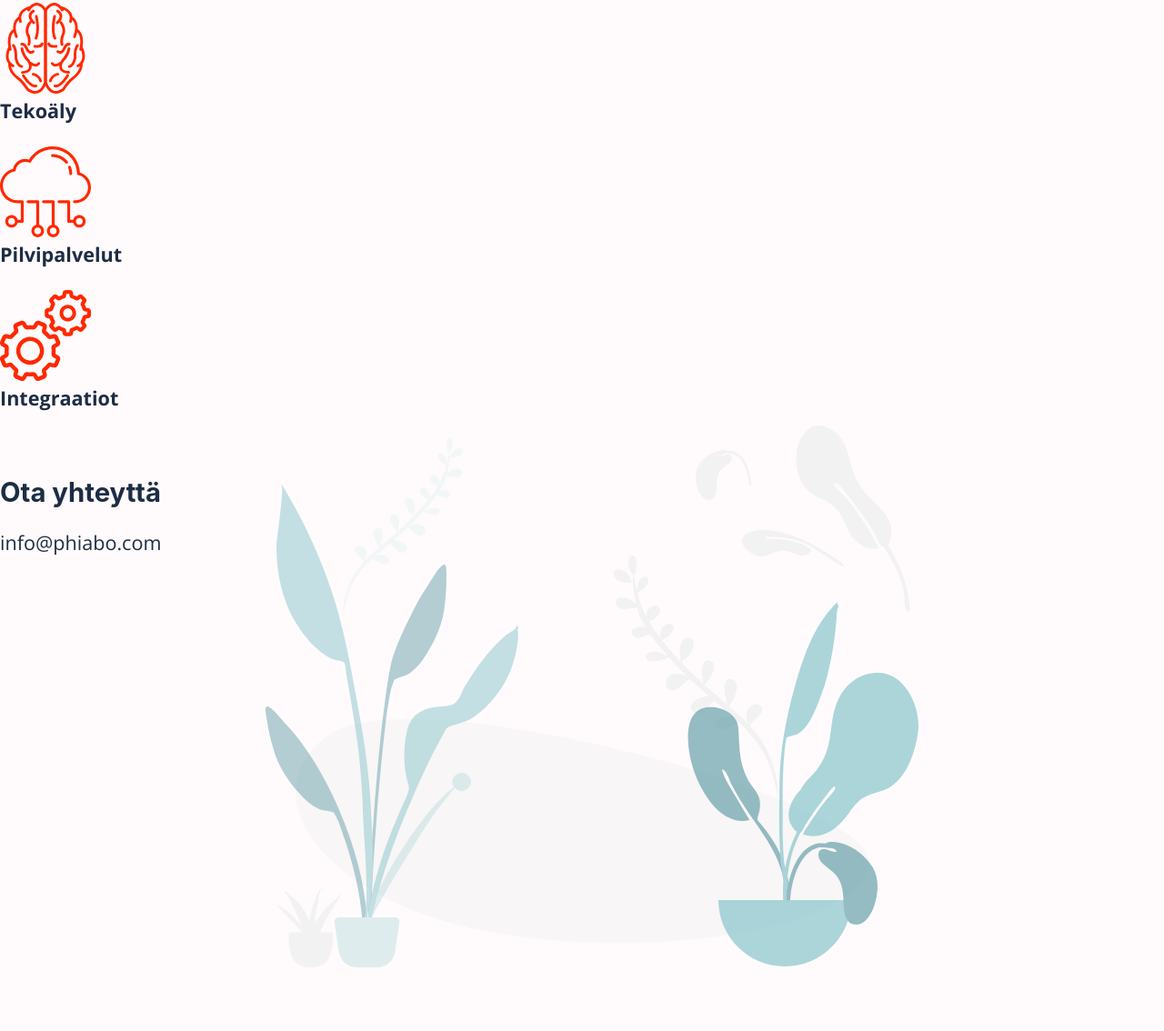
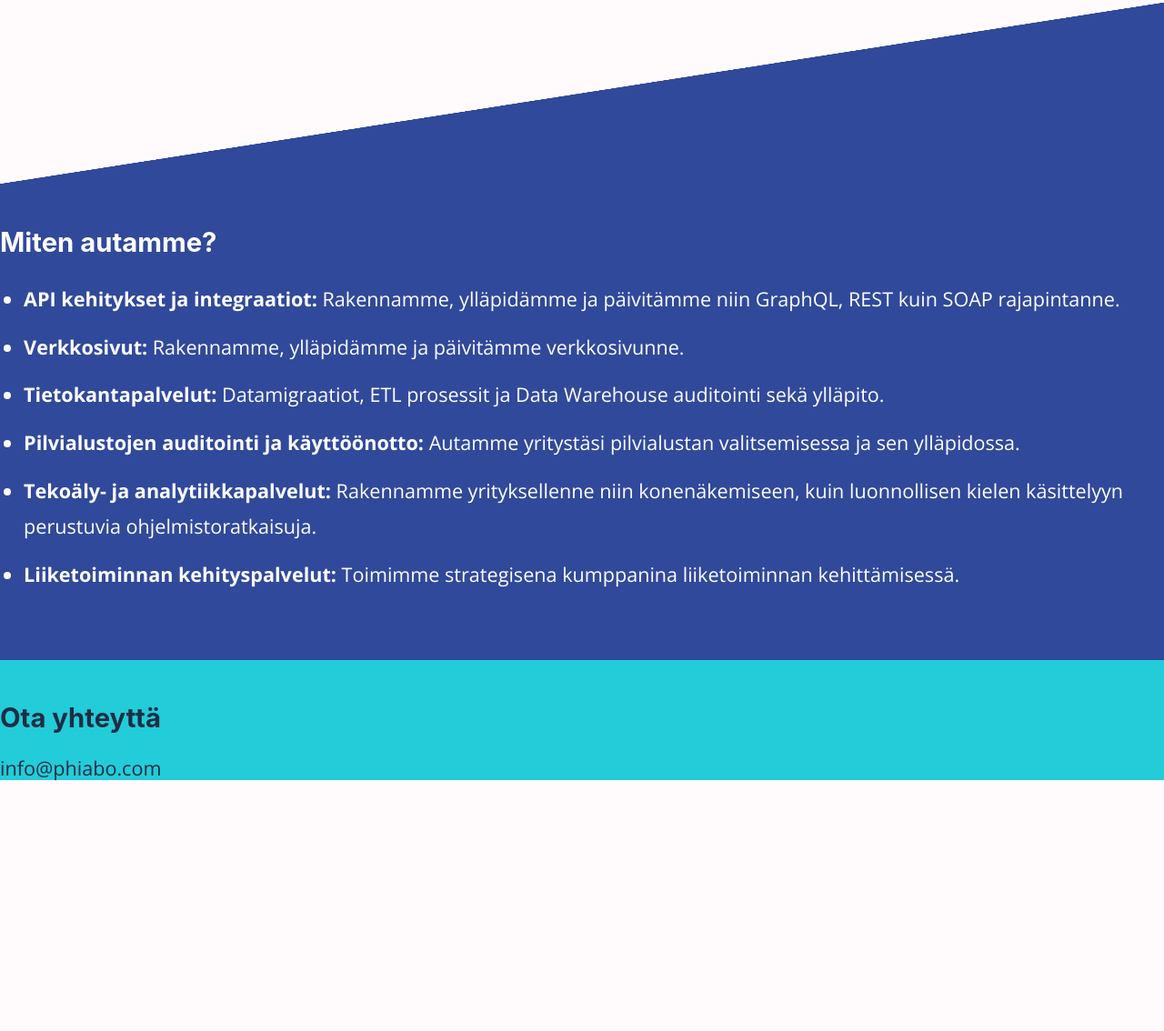
Before and after one commit to mahepe/phiabo-home, a Gatsby site: page / in a window 1280 px wide. Shown: the part 880-2014 px from the top of the page at 91% size. After the commit the page ends 1764 px from the top, so only its background shows below. Built offline with nearby package versions, Linux system fonts and the light colour scheme; Gatsby itself is replaced by a stand-in of ours.

Commit message:
Some hard content

```diff
--- a/src/components/layout.jsx
+++ b/src/components/layout.jsx
@@ -48,8 +48,6 @@ const Layout = ({ children }) => (
               </Helmet>
               {children}
             </div>
-              <footer className="text-center pb-1">
-              </footer>
           </>
       )}
     />
--- a/src/components/layout.scss
+++ b/src/components/layout.scss
@@ -1,10 +1,18 @@
 $color1: rgba(1, 4, 0, 1);
 $color2: #30499B;
 $color3: rgba(255, 251, 252, 1);
-$color4: rgba(98, 187, 193, 1);
+$color4: #22ccd8;
 $color5: #ff2800;
 $color6: #fff;
 $color7: rgba(29, 45, 68, 1);
+
+#contact{
+    background-color: $color4;
+}
+.bg-color-blue{
+    background-color: $color2 !important;
+    color: $color6 !important;
+}
 
 #banner_base{
     background-color: $color2;
--- a/src/pages/index.jsx
+++ b/src/pages/index.jsx
@@ -70,26 +70,64 @@ const IndexPage = () => {
                 jos saavuttaisit sen jo paljon aiemmin?
               </p>
             </div>
-            <Row className="mt-5 mb-5">
-              {ListItem((<Brain className="highlight m-3" style={{width: '100px'}} />),
-                        "Tekoäly")}
-              {ListItem((<Cloud className="highlight m-3" style={{width: '100px'}} />),
-                        "Pilvipalvelut")}
-              {ListItem((<Settings className="highlight m-3" style={{width: '100px'}} />),
-                        "Integraatiot")}
-            </Row>
+          </Container>
+          <div className="bg-color-blue">
+            <div className="diagonal_cut" style={{position: 'relative'}}>
+              <div className="p-4 text-left">
+              </div>
+            </div>
+          </div>
+          <div className="bg-color-blue">
+            <Container className="p-5">
+              <div>
+                <div className="spacer">
+                </div>
+                <h2>
+                  Miten autamme?
+                </h2>
+                <p className="mt-5 info">
+                  <ul>
+                    <li><b>API kehitykset ja integraatiot:</b> Rakennamme, ylläpidämme  ja
+                      päivitämme niin GraphQL, REST kuin SOAP rajapintanne.
+                    </li>
+                    <li><b>Verkkosivut:</b> Rakennamme, ylläpidämme ja
+                      päivitämme verkkosivunne.
+                    </li>
+                    <li><b>Tietokantapalvelut:</b> Datamigraatiot, ETL prosessit
+                      ja Data Warehouse auditointi sekä ylläpito.
+                    </li>
+                    <li><b>Pilvialustojen auditointi ja käyttöönotto:</b> Autamme
+                      yritystäsi pilvialustan valitsemisessa ja sen
+                      ylläpidossa.
+                    </li>
+                    <li><b>Tekoäly- ja analytiikkapalvelut:</b> Rakennamme
+                      yrityksellenne niin konenäkemiseen, kuin luonnollisen
+                      kielen käsittelyyn perustuvia ohjelmistoratkaisuja.
+                    </li>
+                    <li><b>Liiketoiminnan kehityspalvelut:</b> Toimimme
+                      strategisena kumppanina liiketoiminnan kehittämisessä.
+                    </li>
+                  </ul>
+                </p>
+              </div>
+              <div className="spacer">
+              </div>
+            </Container>
+          </div>
+          <div id="contact">
+          <Container className="p-5">
             <div className="spacer">
             </div>
-            <div class="contact">
+            <div className="text-center">
               <h2>
                 Ota yhteyttä
               </h2>
               <p className="mt-5">
                 info@phiabo.com
               </p>
-              <div id="plants"><Plants></Plants></div>
             </div>
           </Container>
+          </div>
         </Layout>
     );};
 
```
